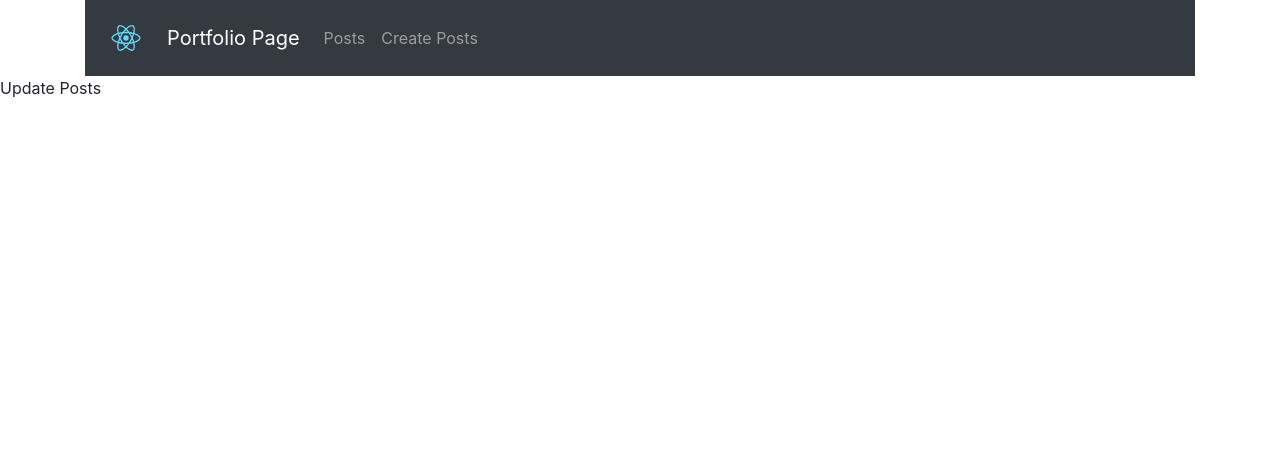
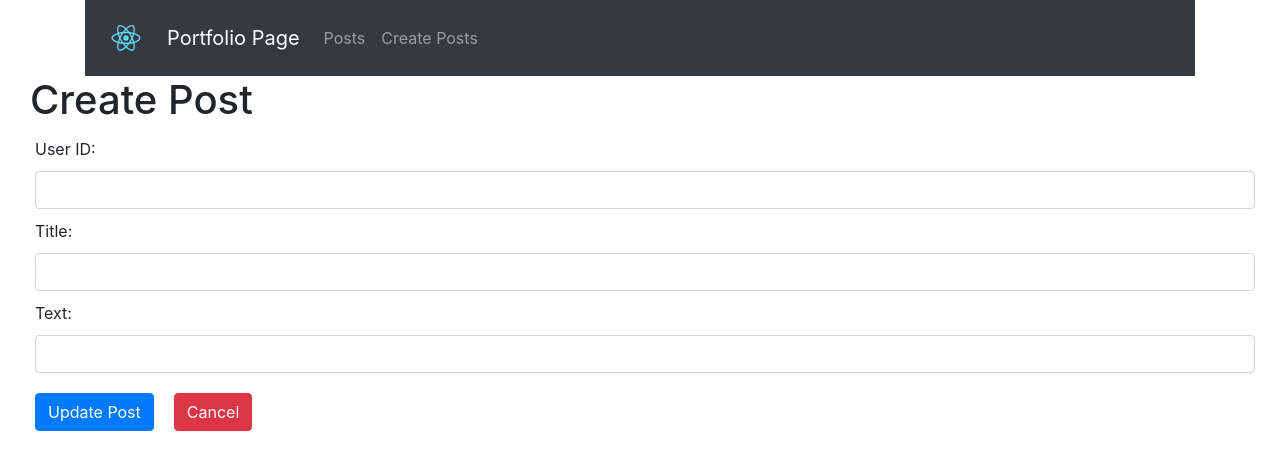
Before and after one commit to tuzesbalazs2/Webprog4-Feladat2, a React (Create React App) app in the folder feladat2/client/: page /posts/update/1 in a window 1280 px wide. Shown: the top 470 px of the page. Built offline with nearby package versions, Linux system fonts and the light colour scheme; no server answers.

Commit message:
Frontend módosítása

```diff
--- a/feladat2/client/src/pages/PostsInsert.jsx
+++ b/feladat2/client/src/pages/PostsInsert.jsx
@@ -1,11 +1,110 @@
 import React, { Component } from 'react'
+import api from '../api'
+
+import styled from 'styled-components'
+
+const Title = styled.h1.attrs({
+    className: 'h1',
+})``
+
+const Wrapper = styled.div.attrs({
+    className: 'form-group',
+})`
+    margin: 0 30px;
+`
+
+const Label = styled.label`
+    margin: 5px;
+`
+
+const InputText = styled.input.attrs({
+    className: 'form-control',
+})`
+    margin: 5px;
+`
+
+const Button = styled.button.attrs({
+    className: `btn btn-primary`,
+})`
+    margin: 15px 15px 15px 5px;
+`
+
+const CancelButton = styled.a.attrs({
+    className: `btn btn-danger`,
+})`
+    margin: 15px 15px 15px 5px;
+`
 
 class PostsInsert extends Component {
+    constructor(props) {
+        super(props)
+
+        this.state = {
+            user_id: '',
+            title: '',
+            text: '',
+        }
+    }
+
+    handleChangeInputUser_id = async event => {
+        const user_id = event.target.value
+        this.setState({ user_id })
+    }
+
+    handleChangeInputTitle = async event => {
+        const title = event.target.value
+        this.setState({ title })
+    }
+
+    handleChangeInputText = async event => {
+        const text = event.target.value
+        this.setState({ text })
+    }
+
+    handleIncludePost = async () => {
+        const { user_id, title, text } = this.state
+        const payload = { user_id, title, text }
+
+        await api.insertPost(payload).then(res => {
+            window.alert(`Post inserted successfully`)
+            this.setState({
+                user_id: '',
+                title: '',
+                text: '',
+            })
+        })
+    }
+
     render() {
+        const { user_id, title, text } = this.state
         return (
-            <div>
-                <p>Add Posts</p>
-            </div>
+            <Wrapper>
+                <Title>Create Post</Title>
+
+                <Label>User ID: </Label>
+                <InputText
+                    type="text"
+                    value={user_id}
+                    onChange={this.handleChangeInputUser_id}
+                />
+
+                <Label>Title: </Label>
+                <InputText
+                    type="text"
+                    value={title}
+                    onChange={this.handleChangeInputTitle}
+                />
+
+                <Label>Text: </Label>
+                <InputText
+                    type="text"
+                    value={text}
+                    onChange={this.handleChangeInputText}
+                />
+
+                <Button onClick={this.handleIncludePost}>Add Post</Button>
+                <CancelButton href={'/Posts/list'}>Cancel</CancelButton>
+            </Wrapper>
         )
     }
 }
--- a/feladat2/client/src/pages/PostsList.jsx
+++ b/feladat2/client/src/pages/PostsList.jsx
@@ -1,13 +1,146 @@
 import React, { Component } from 'react'
+import ReactTable from 'react-table-6'
+import api from '../api'
 
-class PostsList extends Component {
+import styled from 'styled-components'
+
+import 'react-table-6/react-table.css'
+
+const Wrapper = styled.div`
+    padding: 0 40px 40px 40px;
+`
+
+const Update = styled.div`
+    color: #ef9b0f;
+    cursor: pointer;
+`
+
+const Delete = styled.div`
+    color: #ff0000;
+    cursor: pointer;
+`
+
+class Updatepost extends Component {
+    updateUser = event => {
+        event.preventDefault()
+
+        window.location.href = `/posts/update/${this.props.id}`
+    }
+
     render() {
+        return <Update onClick={this.updateUser}>Update</Update>
+    }
+}
+
+class Deletepost extends Component {
+    deleteUser = event => {
+        event.preventDefault()
+
+        if (
+            window.confirm(
+                `Do tou want to delete the post ${this.props.id} permanently?`,
+            )
+        ) {
+            api.deletepostById(this.props.id)
+            window.location.reload()
+        }
+    }
+
+    render() {
+        return <Delete onClick={this.deleteUser}>Delete</Delete>
+    }
+}
+
+class postsList extends Component {
+    constructor(props) {
+        super(props)
+        this.state = {
+            posts: [],
+            columns: [],
+            isLoading: false,
+        }
+    }
+
+    componentDidMount = async () => {
+        this.setState({ isLoading: true })
+
+        await api.getAllPosts().then(posts => {
+            this.setState({
+                posts: posts.data.data,
+                isLoading: false,
+            })
+        })
+    }
+
+    render() {
+        const { posts, isLoading } = this.state
+        console.log('TCL: postsList -> render -> posts', posts)
+
+        const columns = [
+            {
+                Header: 'ID',
+                accessor: '_id',
+                filterable: true,
+            },
+            {
+                Header: 'User ID',
+                accessor: 'user_id',
+                filterable: true,
+            },
+            {
+                Header: 'Title',
+                accessor: 'title',
+                filterable: true,
+            },
+            {
+                Header: 'text',
+                accessor: 'text',
+                filterable: true,
+            },
+            {
+                Header: '',
+                accessor: '',
+                Cell: function(props) {
+                    return (
+                        <span>
+                            <Deletepost id={props.original._id} />
+                        </span>
+                    )
+                },
+            },
+            {
+                Header: '',
+                accessor: '',
+                Cell: function(props) {
+                    return (
+                        <span>
+                            <Updatepost id={props.original._id} />
+                        </span>
+                    )
+                },
+            },
+        ]
+
+        let showTable = true
+        if (!posts.length) {
+            showTable = false
+        }
+
         return (
-            <div>
-                <p>List of Posts</p>
-            </div>
+            <Wrapper>
+                {showTable && (
+                    <ReactTable
+                        data={posts}
+                        columns={columns}
+                        loading={isLoading}
+                        defaultPageSize={10}
+                        showPageSizeOptions={true}
+                        minRows={0}
+                    />
+                )}
+            </Wrapper>
         )
     }
 }
 
-export default PostsList
+export default postsList
--- a/feladat2/client/src/pages/PostsUpdate.jsx
+++ b/feladat2/client/src/pages/PostsUpdate.jsx
@@ -1,11 +1,122 @@
 import React, { Component } from 'react'
+import api from '../api'
+
+import styled from 'styled-components'
+
+const Title = styled.h1.attrs({
+    className: 'h1',
+})``
+
+const Wrapper = styled.div.attrs({
+    className: 'form-group',
+})`
+    margin: 0 30px;
+`
+
+const Label = styled.label`
+    margin: 5px;
+`
+
+const InputText = styled.input.attrs({
+    className: 'form-control',
+})`
+    margin: 5px;
+`
+
+const Button = styled.button.attrs({
+    className: `btn btn-primary`,
+})`
+    margin: 15px 15px 15px 5px;
+`
+
+const CancelButton = styled.a.attrs({
+    className: `btn btn-danger`,
+})`
+    margin: 15px 15px 15px 5px;
+`
 
 class PostsUpdate extends Component {
+    constructor(props) {
+        super(props)
+
+        this.state = {
+            id: this.props.match.params.id,
+            user_id: '',
+            title: '',
+            text: '',
+        }
+    }
+
+    handleChangeInputUser_id = async event => {
+        const user_id = event.target.value
+        this.setState({ user_id })
+    }
+
+    handleChangeInputTitle = async event => {
+        const title = event.target.value
+        this.setState({ title })
+    }
+
+    handleChangeInputText = async event => {
+        const text = event.target.value
+        this.setState({ text })
+    }
+
+    handleUpdatePost = async () => {
+        const { id, user_id, title, text } = this.state
+        const payload = { user_id, title, text }
+
+        await api.updatePostById(id, payload).then(res => {
+            window.alert(`Post updated successfully`)
+            this.setState({
+                user_id: '',
+                title: '',
+                text: '',
+            })
+        })
+    }
+
+    componentDidMount = async () => {
+        const { id } = this.state
+        const post = await api.getPostById(id)
+
+        this.setState({
+            user_id: post.data.data.user_id,
+            title: post.data.data.title,
+            text: post.data.data.text,
+        })
+    }
+
     render() {
+        const { user_id, title, text } = this.state
         return (
-            <div>
-                <p>Update Posts</p>
-            </div>
+            <Wrapper>
+                <Title>Create Post</Title>
+
+                <Label>User ID: </Label>
+                <InputText
+                    type="text"
+                    value={user_id}
+                    onChange={this.handleChangeInputName}
+                />
+
+                <Label>Title: </Label>
+                <InputText
+                    type="text"
+                    value={title}
+                    onChange={this.handleChangeInputName}
+                />
+
+                <Label>Text: </Label>
+                <InputText
+                    type="text"
+                    value={text}
+                    onChange={this.handleChangeInputTime}
+                />
+
+                <Button onClick={this.handleUpdatePost}>Update Post</Button>
+                <CancelButton href={'/posts/list'}>Cancel</CancelButton>
+            </Wrapper>
         )
     }
 }
```
